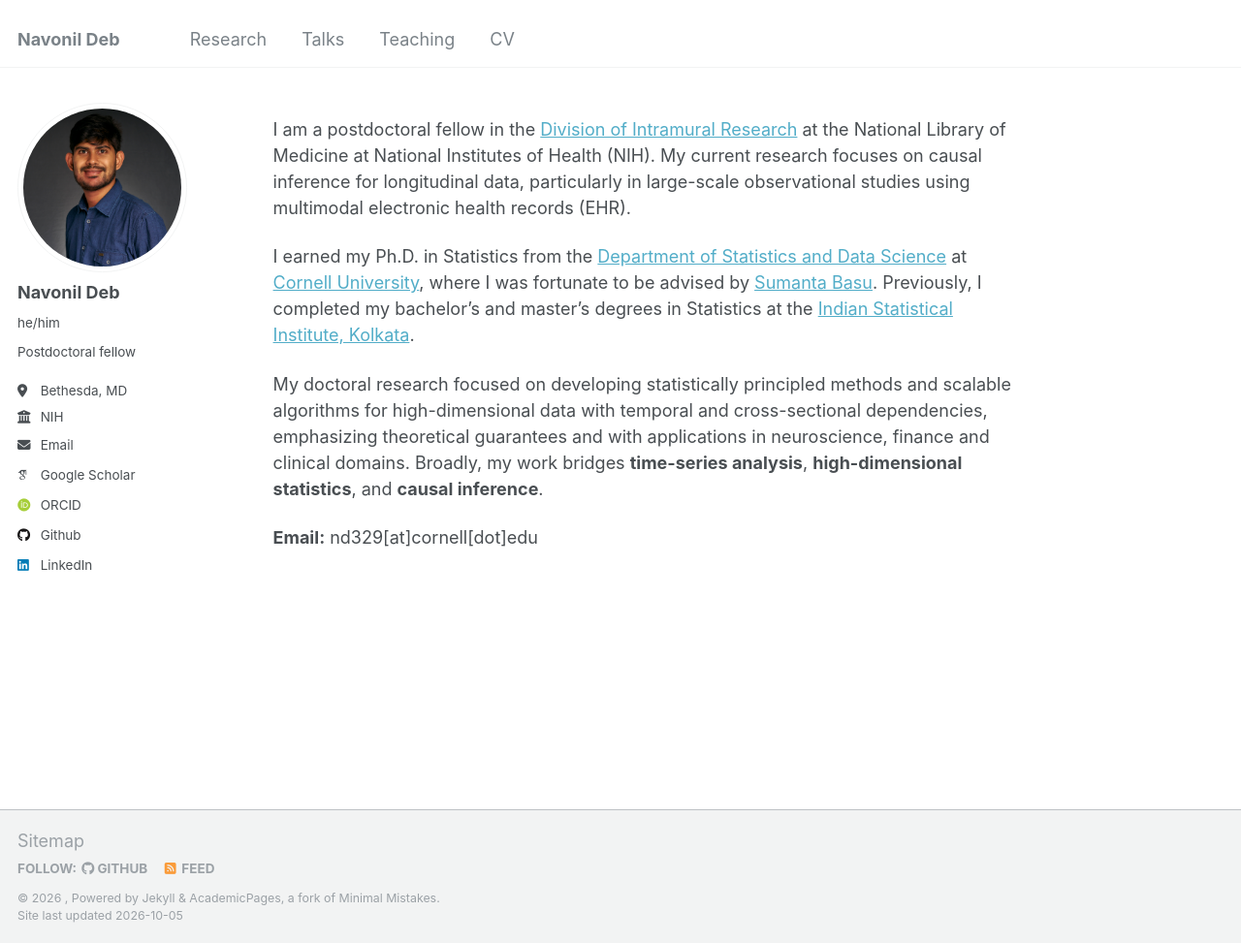
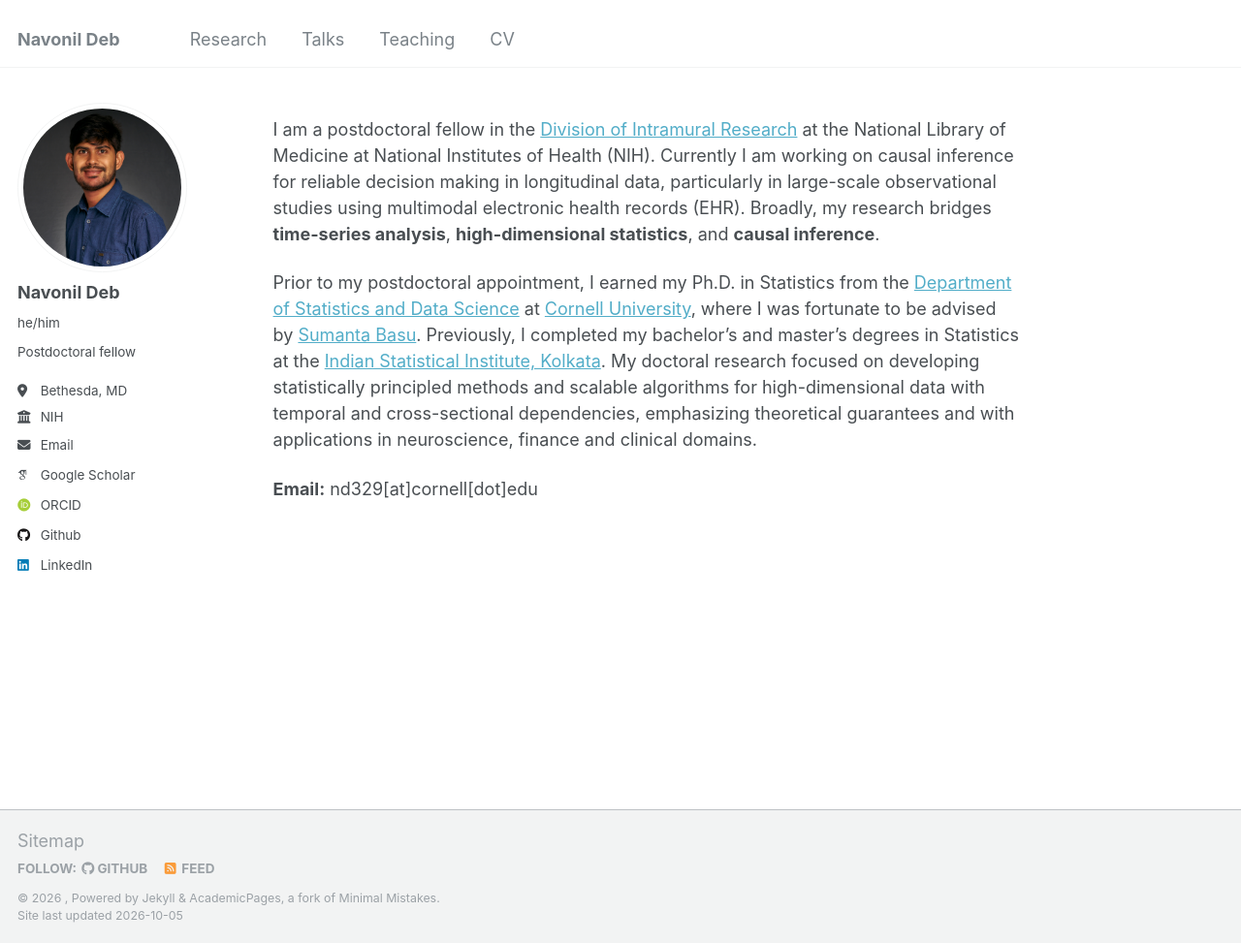
Before and after one commit to navonildeb/navonildeb.github.io, a Jekyll site: the page built from _pages/about.md, in a window 1280 px wide and 973 px high. Shown: the whole window at 97% size. Built offline with Jekyll 4.4.1, drawn with Linux system fonts in a browser that asks for light colours; some web fonts are replaced.

Commit message:
Revise about page content for improved clarity
Updated research focus and background information for clarity and detail.

```diff
--- a/_pages/about.md
+++ b/_pages/about.md
@@ -7,11 +7,9 @@ redirect_from:
   - /about.html
 ---
 
-I am a postdoctoral fellow in the [Division of Intramural Research](https://www.nlm.nih.gov/research/index.html) at the National Library of Medicine at National Institutes of Health (NIH). My current research focuses on causal inference for longitudinal data, particularly in large-scale observational studies using multimodal electronic health records (EHR).
+I am a postdoctoral fellow in the [Division of Intramural Research](https://www.nlm.nih.gov/research/index.html) at the National Library of Medicine at National Institutes of Health (NIH). Currently I am working on causal inference for reliable decision making in longitudinal data, particularly in large-scale observational studies using multimodal electronic health records (EHR). Broadly, my research bridges **time-series analysis**, **high-dimensional statistics**, and **causal inference**.
 
-I earned my Ph.D. in Statistics from the [Department of Statistics and Data Science](https://stat.cornell.edu/) at [Cornell University](https://bowers.cornell.edu/), where I was fortunate to be advised by [Sumanta Basu](https://sumbose.stat.cornell.edu/). Previously, I completed my bachelor’s and master’s degrees in Statistics at the [Indian Statistical Institute, Kolkata](https://www.isical.ac.in/).
-
-My doctoral research focused on developing statistically principled methods and scalable algorithms for high-dimensional data with temporal and cross-sectional dependencies, emphasizing theoretical guarantees and with applications in neuroscience, finance and clinical domains. Broadly, my work bridges **time-series analysis**, **high-dimensional statistics**, and **causal inference**.
+Prior to my postdoctoral appointment, I earned my Ph.D. in Statistics from the [Department of Statistics and Data Science](https://stat.cornell.edu/) at [Cornell University](https://bowers.cornell.edu/), where I was fortunate to be advised by [Sumanta Basu](https://sumbose.stat.cornell.edu/). Previously, I completed my bachelor’s and master’s degrees in Statistics at the [Indian Statistical Institute, Kolkata](https://www.isical.ac.in/). My doctoral research focused on developing statistically principled methods and scalable algorithms for high-dimensional data with temporal and cross-sectional dependencies, emphasizing theoretical guarantees and with applications in neuroscience, finance and clinical domains.
 
 <!---
 <span style="background-color: rgba(107,114,128,0.12); padding: 0.2em 0.4em;">
```
